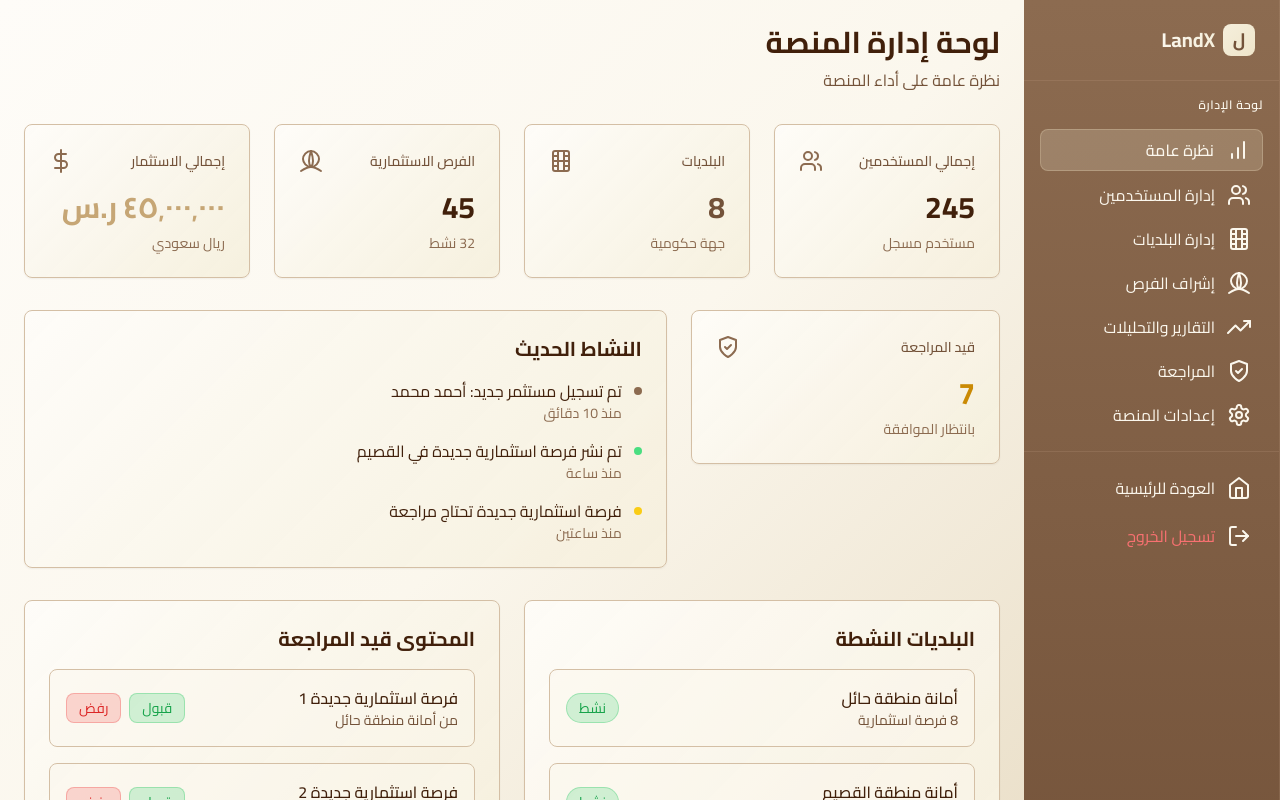
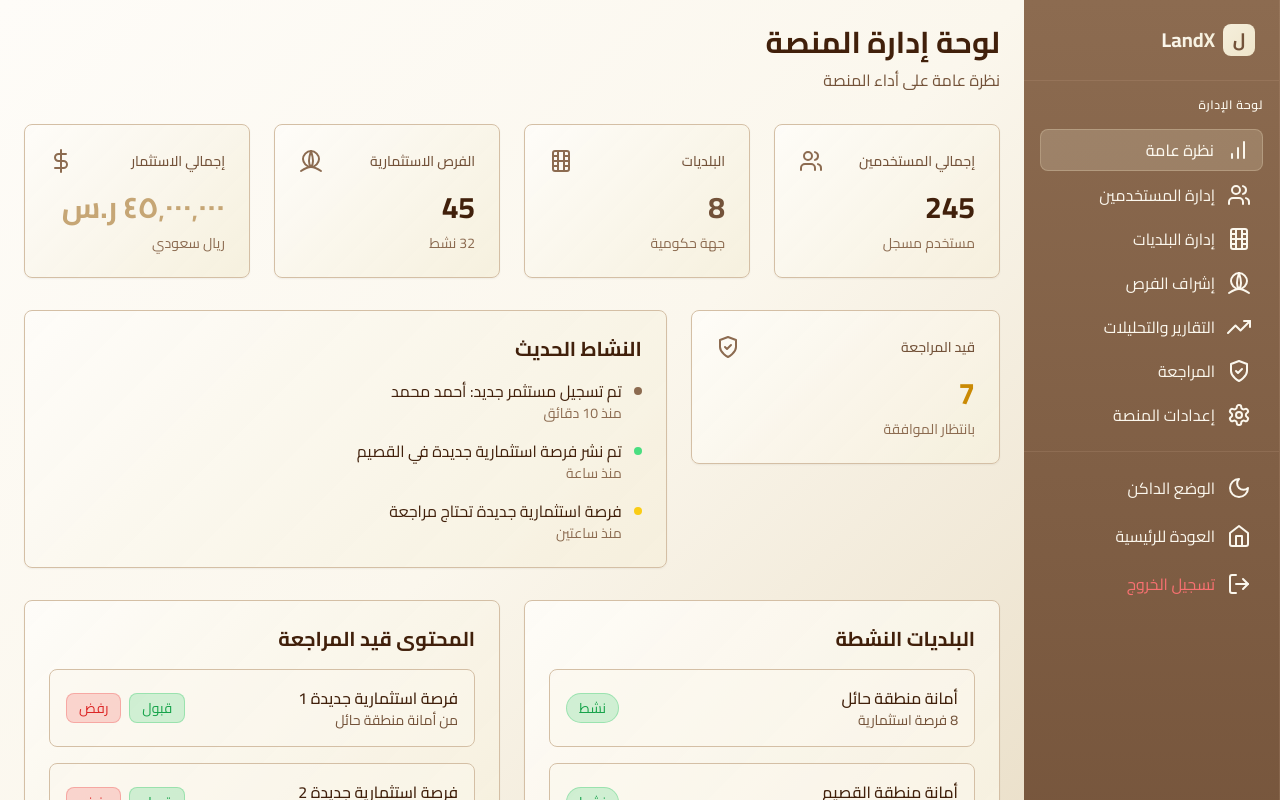
Before and after one commit to Abdulrahman-A9/LandX, a React (Vite) app: page /admin/dashboard in a window 1280 px wide. Shown: the top 800 px of the page. Built offline with nearby package versions, Linux system fonts and the light colour scheme.

Commit message:
Add dark mode theme toggle to dashboard sidebar

```diff
--- a/src/components/layouts/DashboardLayout.jsx
+++ b/src/components/layouts/DashboardLayout.jsx
@@ -1,6 +1,7 @@
 import React from 'react';
 import { Link, Outlet, useLocation } from 'react-router-dom';
-import { BarChartIcon, LeafIcon, WalletIcon, FileTextIcon, UserIcon, PlusIcon, MegaphoneIcon, NewspaperIcon, BuildingIcon, UsersIcon, TrendingUpIcon, ShieldCheckIcon, SettingsIcon, HomeIcon, LogOutIcon } from '../ui/Icons';
+import { useTheme } from '../../context/ThemeContext';
+import { BarChartIcon, LeafIcon, WalletIcon, FileTextIcon, UserIcon, PlusIcon, MegaphoneIcon, NewspaperIcon, BuildingIcon, UsersIcon, TrendingUpIcon, ShieldCheckIcon, SettingsIcon, HomeIcon, LogOutIcon, MoonIcon, SunIcon } from '../ui/Icons';
 
 const DashboardLayout = ({ role = 'investor' }) => {
   const location = useLocation();
@@ -34,12 +35,12 @@ const DashboardLayout = ({ role = 'investor' }) => {
   ];
 
   const navItems = role === 'investor' ? investorNav : role === 'municipality' ? municipalityNav : adminNav;
-
   const roleTitle = role === 'investor' ? 'لوحة المستثمر' : role === 'municipality' ? 'لوحة البلدية' : 'لوحة الإدارة';
+  const { isDark, toggleTheme } = useTheme();
 
   return (
     <div className="min-h-screen flex flex-col md:flex-row bg-gradient-to-br from-pearl-50 via-pearl-100 to-brown-200 dark:from-[#1c1917] dark:via-[#292524] dark:to-[#44403c] text-brown-900 dark:text-stone-100">
-      <aside className="w-full md:w-64 bg-gradient-to-b from-brown-600 to-brown-700 border-r border-brown-400/20 flex-shrink-0">
+      <aside className="w-full md:w-64 bg-gradient-to-b from-brown-600 to-brown-700 dark:from-stone-800 dark:to-stone-900 border-r border-brown-400/20 dark:border-stone-700/40 flex-shrink-0">
         <div className="p-6 border-b border-brown-400/20">
           <Link to="/" className="flex items-center gap-2">
             <div className="w-8 h-8 bg-gradient-to-br from-pearl-200 to-pearl-300 rounded-lg flex items-center justify-center">
@@ -72,10 +73,19 @@ const DashboardLayout = ({ role = 'investor' }) => {
           </ul>
         </nav>
 
-        <div className="p-4 border-t border-brown-400/20">
+        <div className="p-4 border-t border-brown-400/20 dark:border-stone-700/40">
+          <button
+            onClick={toggleTheme}
+            className="flex items-center gap-3 px-3 py-2 text-pearl-100 hover:bg-pearl-300/30 hover:text-white rounded-lg transition-all duration-300 w-full"
+            title={isDark ? 'الوضع الفاتح' : 'الوضع الداكن'}
+            aria-label="Toggle theme"
+          >
+            {isDark ? <SunIcon className="text-lg" /> : <MoonIcon className="text-lg" />}
+            <span>{isDark ? 'الوضع الفاتح' : 'الوضع الداكن'}</span>
+          </button>
           <Link
             to="/"
-            className="flex items-center gap-3 px-3 py-2 text-pearl-100 hover:bg-pearl-300/30 hover:text-white rounded-lg transition-all duration-300"
+            className="flex items-center gap-3 px-3 py-2 text-pearl-100 hover:bg-pearl-300/30 hover:text-white rounded-lg transition-all duration-300 mt-2"
           >
             <HomeIcon className="text-lg text-pearl-100" />
             <span>العودة للرئيسية</span>
```
